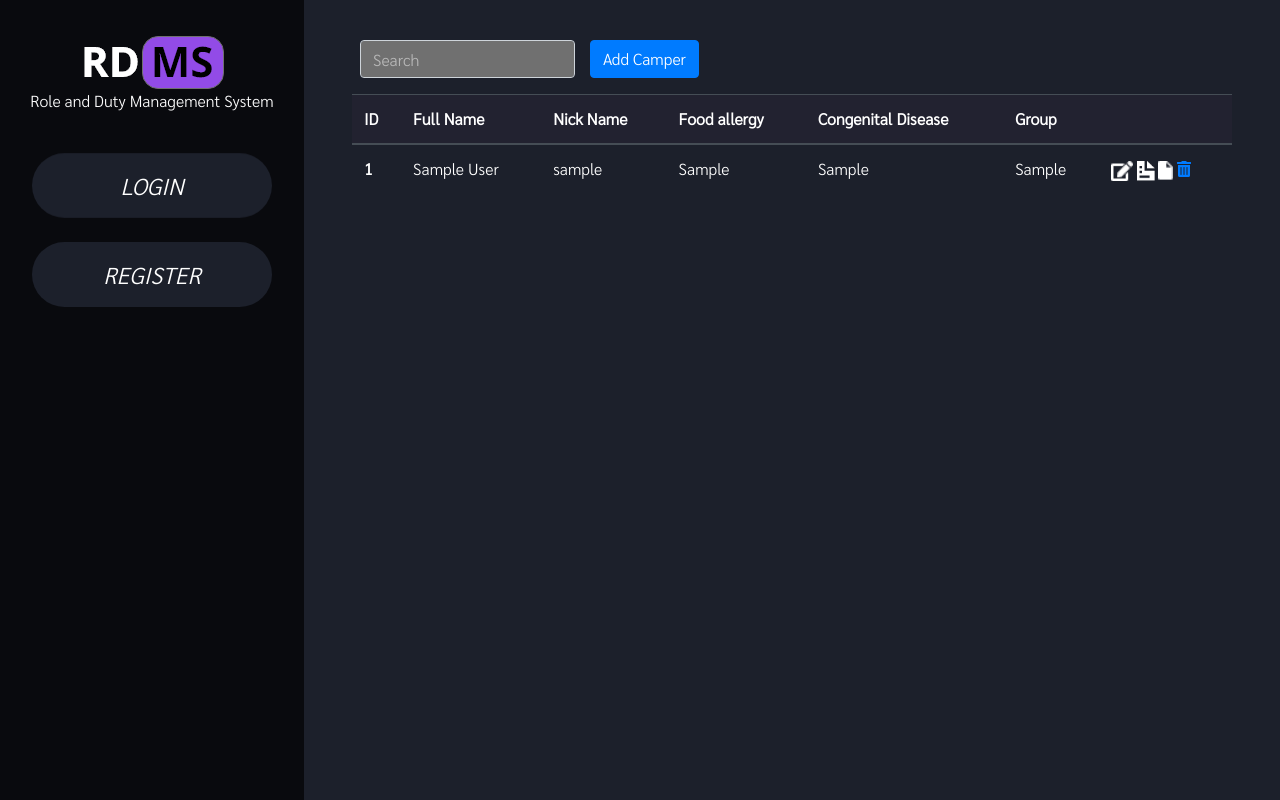
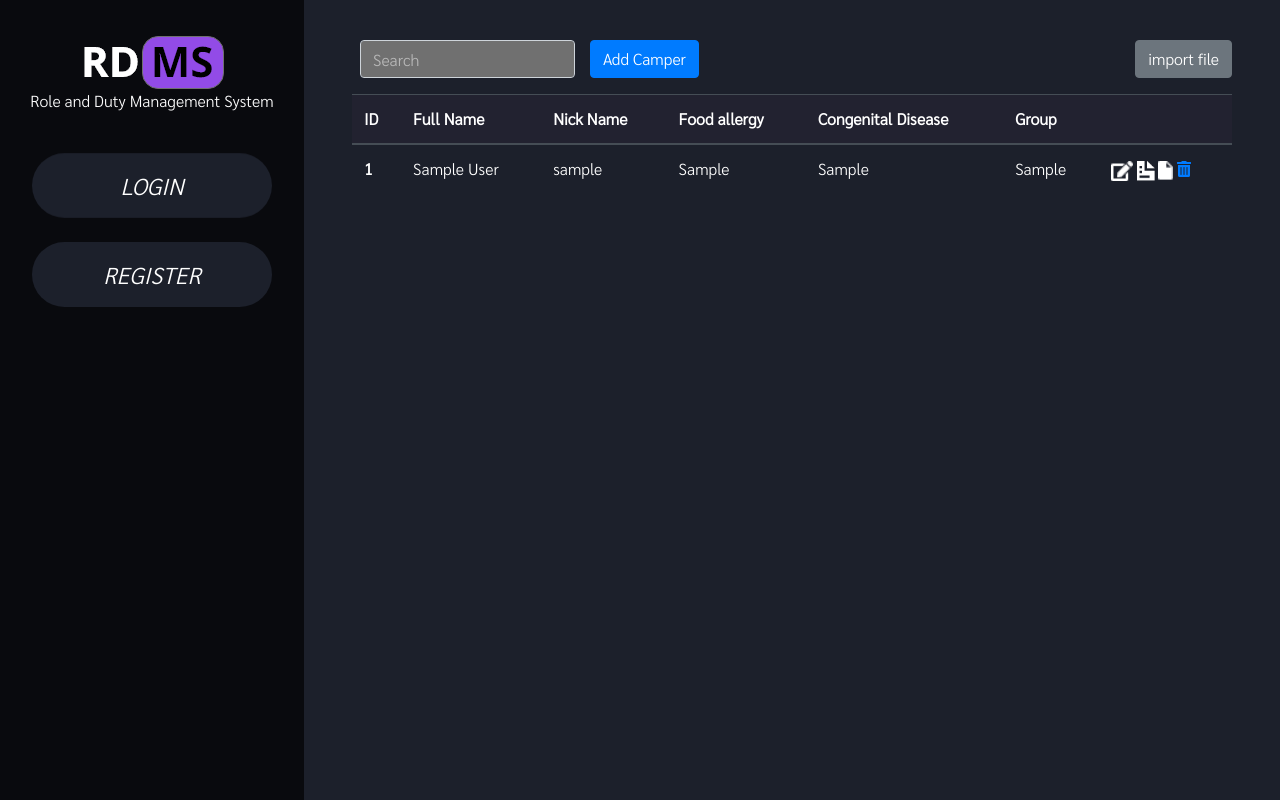
Before and after one commit to ongsuwannoo/RDMS, a Django app: page /camp/1/campers/ in a window 1280 px wide. Run offline with Django 3.2, Linux system fonts and the light colour scheme; tables that the repository leaves empty hold one stand-in row (values such as "Sample post"); some libraries are stand-ins or nearby versions.

Commit message:
Update campers.html

```diff
--- a/campers/templates/campers.html
+++ b/campers/templates/campers.html
@@ -29,6 +29,9 @@
     </div>
     <div class="col">
         <a type="button" class="btn btn-primary" href="{% url 'create_camper' id_camp %}">Add Camper</a>
+    </div>
+    <div class="col text-right">
+        <a type="button" class="btn btn-secondary" href="">import file</a>
     </div>
 </div>
 <table class="table table-dark table-hover">
```
